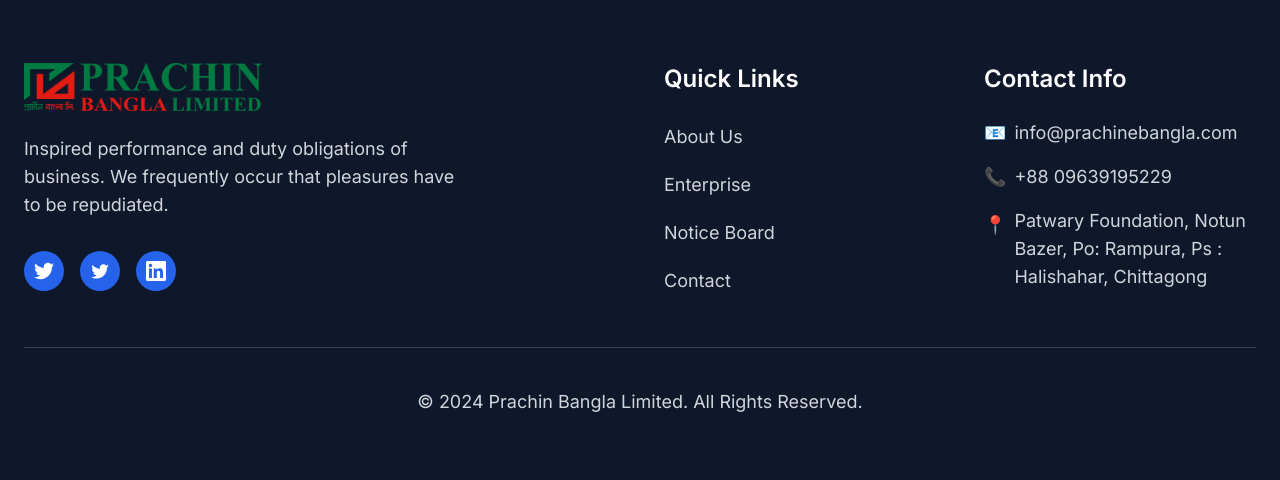
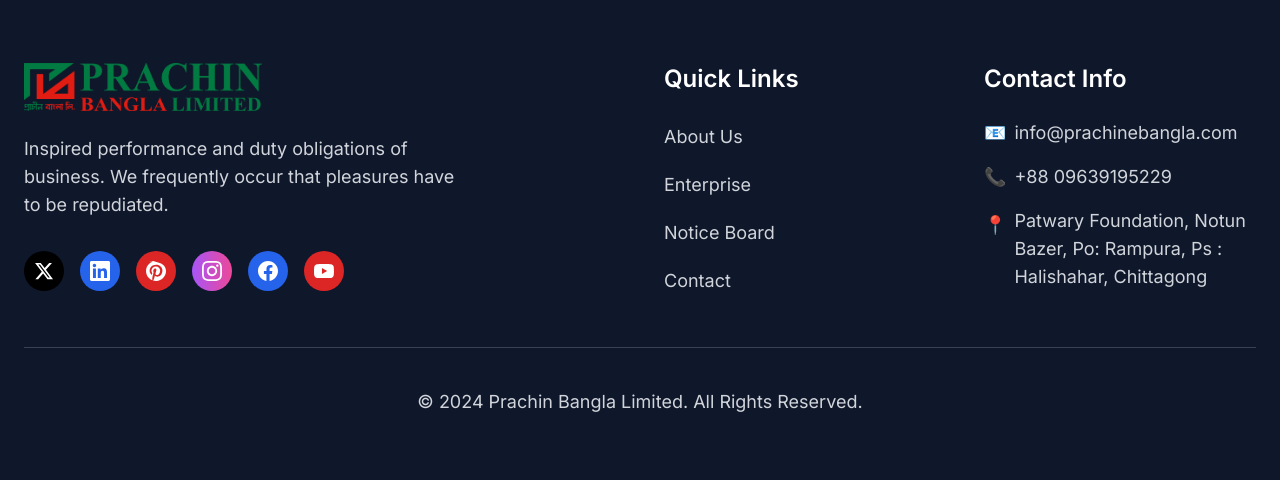
Before and after one commit to jonyprachine123/corporate, a Flask app: page /about in a window 1280 px wide. Shown: the part 1814-2294 px from the top of the page. Run offline with Flask 3, Linux system fonts and the light colour scheme; some libraries are stand-ins or nearby versions.

Commit message:
Update social media links with official URLs for X, LinkedIn, Pinterest, Instagram, Facebook, and YouTube

```diff
--- a/templates/layout.html
+++ b/templates/layout.html
@@ -424,20 +424,41 @@
                     <p class="text-gray-300 mb-6 sm:mb-8 max-w-md text-sm sm:text-base lg:text-lg leading-relaxed">
                         Inspired performance and duty obligations of business. We frequently occur that pleasures have to be repudiated.
                     </p>
-                    <div class="flex space-x-3 sm:space-x-4">
-                        <a href="#" class="w-10 h-10 bg-blue-600 rounded-full flex items-center justify-center hover:bg-blue-700 transition duration-300">
+                    <div class="flex flex-wrap gap-3 sm:gap-4">
+                        <!-- X (Twitter) -->
+                        <a href="https://x.com/Prachinebangla" target="_blank" class="w-10 h-10 bg-black rounded-full flex items-center justify-center hover:bg-gray-800 transition duration-300">
                             <svg class="w-5 h-5" fill="currentColor" viewBox="0 0 24 24">
-                                <path d="M24 4.557c-.883.392-1.832.656-2.828.775 1.017-.609 1.798-1.574 2.165-2.724-.951.564-2.005.974-3.127 1.195-.897-.957-2.178-1.555-3.594-1.555-3.179 0-5.515 2.966-4.797 6.045-4.091-.205-7.719-2.165-10.148-5.144-1.29 2.213-.669 5.108 1.523 6.574-.806-.026-1.566-.247-2.229-.616-.054 2.281 1.581 4.415 3.949 4.89-.693.188-1.452.232-2.224.084.626 1.956 2.444 3.379 4.6 3.419-2.07 1.623-4.678 2.348-7.29 2.04 2.179 1.397 4.768 2.212 7.548 2.212 9.142 0 14.307-7.721 13.995-14.646.962-.695 1.797-1.562 2.457-2.549z"/>
+                                <path d="M18.244 2.25h3.308l-7.227 8.26 8.502 11.24H16.17l-5.214-6.817L4.99 21.75H1.68l7.73-8.835L1.254 2.25H8.08l4.713 6.231zm-1.161 17.52h1.833L7.084 4.126H5.117z"/>
                             </svg>
                         </a>
-                        <a href="#" class="w-10 h-10 bg-blue-600 rounded-full flex items-center justify-center hover:bg-blue-700 transition duration-300">
+                        <!-- LinkedIn -->
+                        <a href="https://www.linkedin.com/company/prachin-bangla/" target="_blank" class="w-10 h-10 bg-blue-600 rounded-full flex items-center justify-center hover:bg-blue-700 transition duration-300">
                             <svg class="w-5 h-5" fill="currentColor" viewBox="0 0 24 24">
-                                <path d="M22.46 6c-.77.35-1.6.58-2.46.69.88-.53 1.56-1.37 1.88-2.38-.83.5-1.75.85-2.72 1.05C18.37 4.5 17.26 4 16 4c-2.35 0-4.27 1.92-4.27 4.29 0 .34.04.67.11.98C8.28 9.09 5.11 7.38 3 4.79c-.37.63-.58 1.37-.58 2.15 0 1.49.75 2.81 1.91 3.56-.71 0-1.37-.2-1.95-.5v.03c0 2.08 1.48 3.82 3.44 4.21a4.22 4.22 0 0 1-1.93.07 4.28 4.28 0 0 0 4 2.98 8.521 8.521 0 0 1-5.33 1.84c-.34 0-.68-.02-1.02-.06C3.44 20.29 5.7 21 8.12 21 16 21 20.33 14.46 20.33 8.79c0-.19 0-.37-.01-.56.84-.6 1.56-1.36 2.14-2.23z"/>
+                                <path d="M20.447 20.452h-3.554v-5.569c0-1.328-.027-3.037-1.852-3.037-1.853 0-2.136 1.445-2.136 2.939v5.667H9.351V9h3.414v1.561h.046c.477-.9 1.637-1.85 3.37-1.85 3.601 0 4.267 2.37 4.267 5.455v6.286zM5.337 7.433c-1.144 0-2.063-.926-2.063-2.065 0-1.138.92-2.063 2.063-2.063 1.14 0 2.064.925 2.064 2.063 0 1.139-.925 2.065-2.064 2.065zm1.782 13.019H3.555V9h3.564v11.452zM22.225 0H1.771C.792 0 0 .774 0 1.729v20.542C0 23.227.792 24 1.771 24h20.451C23.2 24 24 23.227 24 22.271V1.729C24 .774 23.2 0 22.222 0h.003z"/>
                             </svg>
                         </a>
-                        <a href="#" class="w-10 h-10 bg-blue-600 rounded-full flex items-center justify-center hover:bg-blue-700 transition duration-300">
+                        <!-- Pinterest -->
+                        <a href="https://www.pinterest.com/prachinbangla/" target="_blank" class="w-10 h-10 bg-red-600 rounded-full flex items-center justify-center hover:bg-red-700 transition duration-300">
                             <svg class="w-5 h-5" fill="currentColor" viewBox="0 0 24 24">
-                                <path d="M20.447 20.452h-3.554v-5.569c0-1.328-.027-3.037-1.852-3.037-1.853 0-2.136 1.445-2.136 2.939v5.667H9.351V9h3.414v1.561h.046c.477-.9 1.637-1.85 3.37-1.85 3.601 0 4.267 2.37 4.267 5.455v6.286zM5.337 7.433c-1.144 0-2.063-.926-2.063-2.065 0-1.138.92-2.063 2.063-2.063 1.14 0 2.064.925 2.064 2.063 0 1.139-.925 2.065-2.064 2.065zm1.782 13.019H3.555V9h3.564v11.452zM22.225 0H1.771C.792 0 0 .774 0 1.729v20.542C0 23.227.792 24 1.771 24h20.451C23.2 24 24 23.227 24 22.271V1.729C24 .774 23.2 0 22.222 0h.003z"/>
+                                <path d="M12.017 0C5.396 0 .029 5.367.029 11.987c0 5.079 3.158 9.417 7.618 11.174-.105-.949-.199-2.403.041-3.439.219-.937 1.406-5.957 1.406-5.957s-.359-.72-.359-1.781c0-1.663.967-2.911 2.168-2.911 1.024 0 1.518.769 1.518 1.688 0 1.029-.653 2.567-.992 3.992-.285 1.193.6 2.165 1.775 2.165 2.128 0 3.768-2.245 3.768-5.487 0-2.861-2.063-4.869-5.008-4.869-3.41 0-5.409 2.562-5.409 5.199 0 1.033.394 2.143.889 2.741.099.12.112.225.085.347-.09.375-.293 1.199-.334 1.363-.053.225-.172.271-.402.165-1.495-.69-2.433-2.878-2.433-4.646 0-3.776 2.748-7.252 7.92-7.252 4.158 0 7.392 2.967 7.392 6.923 0 4.135-2.607 7.462-6.233 7.462-1.214 0-2.357-.629-2.75-1.378l-.748 2.853c-.271 1.043-1.002 2.35-1.492 3.146C9.57 23.812 10.763 24.009 12.017 24.009c6.624 0 11.99-5.367 11.99-11.988C24.007 5.367 18.641.001.012.001z"/>
+                            </svg>
+                        </a>
+                        <!-- Instagram -->
+                        <a href="https://www.instagram.com/prachinebangla" target="_blank" class="w-10 h-10 bg-gradient-to-r from-purple-500 to-pink-500 rounded-full flex items-center justify-center hover:from-purple-600 hover:to-pink-600 transition duration-300">
+                            <svg class="w-5 h-5" fill="currentColor" viewBox="0 0 24 24">
+                                <path d="M12 2.163c3.204 0 3.584.012 4.85.07 3.252.148 4.771 1.691 4.919 4.919.058 1.265.069 1.645.069 4.849 0 3.205-.012 3.584-.069 4.849-.149 3.225-1.664 4.771-4.919 4.919-1.266.058-1.644.07-4.85.07-3.204 0-3.584-.012-4.849-.07-3.26-.149-4.771-1.699-4.919-4.92-.058-1.265-.07-1.644-.07-4.849 0-3.204.013-3.583.07-4.849.149-3.227 1.664-4.771 4.919-4.919 1.266-.057 1.645-.069 4.849-.069zm0-2.163c-3.259 0-3.667.014-4.947.072-4.358.2-6.78 2.618-6.98 6.98-.059 1.281-.073 1.689-.073 4.948 0 3.259.014 3.668.072 4.948.2 4.358 2.618 6.78 6.98 6.98 1.281.058 1.689.072 4.948.072 3.259 0 3.668-.014 4.948-.072 4.354-.2 6.782-2.618 6.979-6.98.059-1.28.073-1.689.073-4.948 0-3.259-.014-3.667-.072-4.947-.196-4.354-2.617-6.78-6.979-6.98-1.281-.059-1.69-.073-4.949-.073zm0 5.838c-3.403 0-6.162 2.759-6.162 6.162s2.759 6.163 6.162 6.163 6.162-2.759 6.162-6.163c0-3.403-2.759-6.162-6.162-6.162zm0 10.162c-2.209 0-4-1.79-4-4 0-2.209 1.791-4 4-4s4 1.791 4 4c0 2.21-1.791 4-4 4zm6.406-11.845c-.796 0-1.441.645-1.441 1.44s.645 1.44 1.441 1.44c.795 0 1.439-.645 1.439-1.44s-.644-1.44-1.439-1.44z"/>
+                            </svg>
+                        </a>
+                        <!-- Facebook -->
+                        <a href="https://www.facebook.com/prachinebangla" target="_blank" class="w-10 h-10 bg-blue-600 rounded-full flex items-center justify-center hover:bg-blue-700 transition duration-300">
+                            <svg class="w-5 h-5" fill="currentColor" viewBox="0 0 24 24">
+                                <path d="M24 12.073c0-6.627-5.373-12-12-12s-12 5.373-12 12c0 5.99 4.388 10.954 10.125 11.854v-8.385H7.078v-3.47h3.047V9.43c0-3.007 1.792-4.669 4.533-4.669 1.312 0 2.686.235 2.686.235v2.953H15.83c-1.491 0-1.956.925-1.956 1.874v2.25h3.328l-.532 3.47h-2.796v8.385C19.612 23.027 24 18.062 24 12.073z"/>
+                            </svg>
+                        </a>
+                        <!-- YouTube -->
+                        <a href="https://www.youtube.com/@prachinebangla" target="_blank" class="w-10 h-10 bg-red-600 rounded-full flex items-center justify-center hover:bg-red-700 transition duration-300">
+                            <svg class="w-5 h-5" fill="currentColor" viewBox="0 0 24 24">
+                                <path d="M23.498 6.186a3.016 3.016 0 0 0-2.122-2.136C19.505 3.545 12 3.545 12 3.545s-7.505 0-9.377.505A3.017 3.017 0 0 0 .502 6.186C0 8.07 0 12 0 12s0 3.93.502 5.814a3.016 3.016 0 0 0 2.122 2.136c1.871.505 9.376.505 9.376.505s7.505 0 9.377-.505a3.015 3.015 0 0 0 2.122-2.136C24 15.93 24 12 24 12s0-3.93-.502-5.814zM9.545 15.568V8.432L15.818 12l-6.273 3.568z"/>
                             </svg>
                         </a>
                     </div>
```
